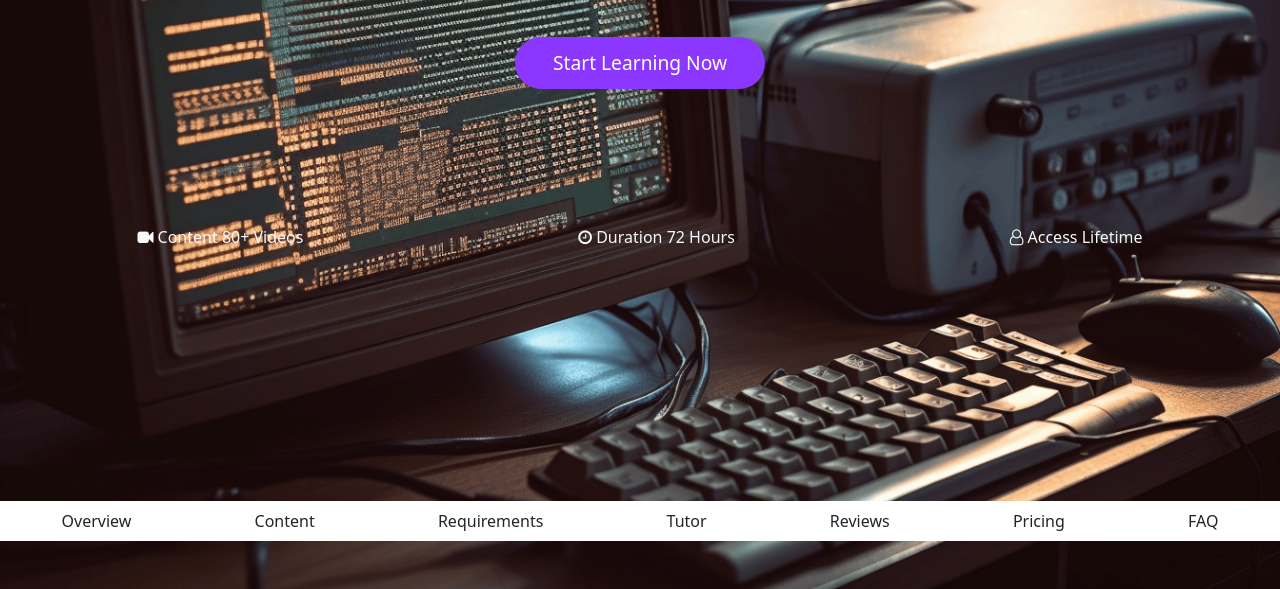
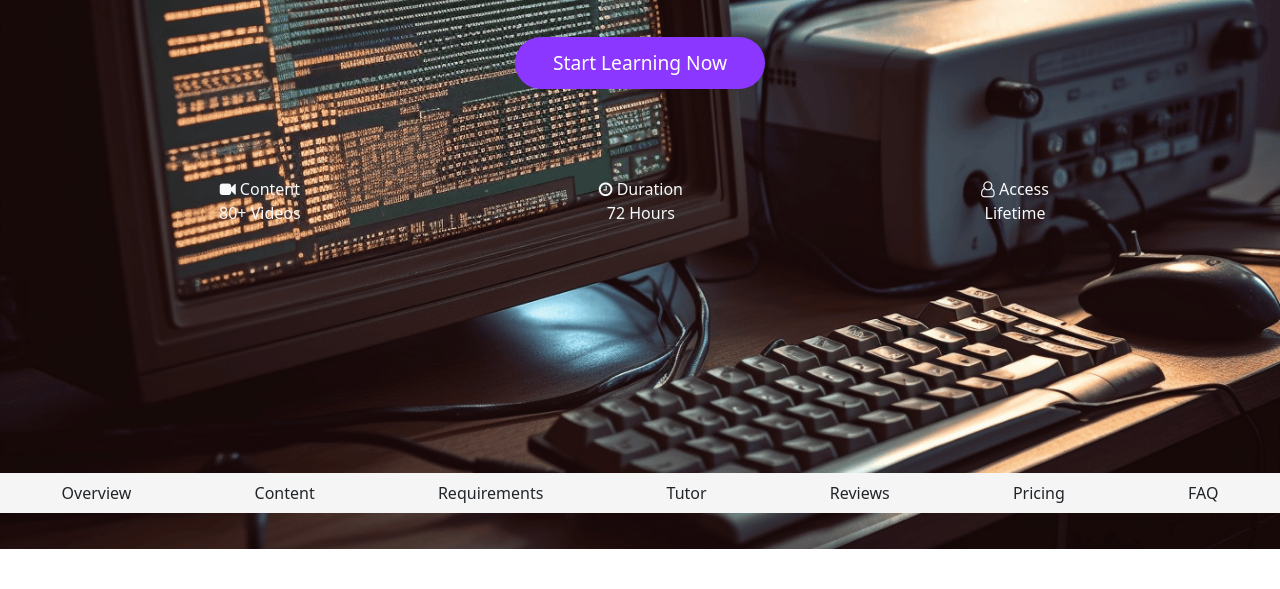
Before and after one commit to evcgit/bootstrap, a plain HTML site: page index.html in a window 1280 px wide. Shown: the part 259-848 px from the top of the page. After the commit the page ends 808 px from the top, so only its background shows below. Drawn offline with nearby package versions, Linux system fonts and the light colour scheme.

Commit message:
complete

```diff
--- a/_base.scss
+++ /dev/null
@@ -1 +0,0 @@
-$contrast-color: #8b37ff;
--- a/index.html
+++ b/index.html
@@ -10,20 +10,20 @@
     <link rel="stylesheet" href="https://cdnjs.cloudflare.com/ajax/libs/font-awesome/4.7.0/css/font-awesome.min.css">
     </head>
   <body>
-    <div>
+    <div class="container">
       <h5>Promote Your Online Courses Like A Pro</h5>
       <h1><span class="purpleBrackets">&#10100;</span>DevCourse<span class="purpleBrackets">&#10101;</span></h1>
       <h4>A Course Landing Page Template For Developers</h4>
       <button>Start Learning Now</button>
     </div>
 
-    <div class="nav nav-pills flex-column flex-sm-row">
-      <div class="flex-sm-fill text-sm-center nav-link text-light"><i class="fa fa-video-camera" aria-hidden="true"></i> Content <h7>80+ Videos</span></div>
-      <div class="flex-sm-fill text-sm-center nav-link text-light"><i class="fa fa-clock-o" aria-hidden="true"></i> Duration <span>72 Hours</span></div>
-      <div class="flex-sm-fill text-sm-center nav-link text-light"><i class="fa fa-user-o" aria-hidden="true"></i> Access <span>Lifetime</span></div>
+    <div class="nav nav-pills flex-column flex-sm-row container">
+      <div class="flex-sm-fill text-sm-center nav-link text-light"><i class="fa fa-video-camera" aria-hidden="true"></i> Content <div>80+ Videos</div></div>
+      <div class="flex-sm-fill text-sm-center nav-link text-light"><i class="fa fa-clock-o" aria-hidden="true"></i> Duration <div>72 Hours</div></div>
+      <div class="flex-sm-fill text-sm-center nav-link text-light"><i class="fa fa-user-o" aria-hidden="true"></i> Access <div>Lifetime</div></div>
     </div>
 
-    <nav class="nav nav-pills flex-column flex-sm-row fixed-bottom">
+    <nav class="nav nav-pills flex-column flex-sm-row">
       <a class="flex-sm-fill text-sm-center nav-link text-dark" href="#">Overview</a>
       <a class="flex-sm-fill text-sm-center nav-link text-dark" href="#">Content</a>
       <a class="flex-sm-fill text-sm-center nav-link text-dark" href="#">Requirements</a>
--- a/style.scss
+++ b/style.scss
@@ -1,4 +1,4 @@
-@use 'base';
+$contrast-color: #8b37ff;
 
 * {
     padding: 0;
@@ -7,10 +7,10 @@
 
 body {
     background-image: url(./images/computer-screen-with-python-code.png);
-    height: 100vh;
+    height: 95vh;
     background-size: 100% 100%;
 
-    div {
+    .container {
         display: flex;
         flex-direction: column;
         align-items: center;
@@ -22,7 +22,7 @@ body {
         }
     }
     .purpleBrackets {
-        color: base.$contrast-color;
+        color: $contrast-color;
     }
 }
 
@@ -32,7 +32,7 @@ h1 {
 }
 
 button {
-    background-color: base.$contrast-color;
+    background-color: $contrast-color;
     padding: .6em 2em;
     font-size: 1.5vw;
     border-radius: 2rem;
@@ -42,6 +42,12 @@ button {
 }
 
 nav {
-    background-color: white;
-    z-index: -1;
+    background-color: whitesmoke;
+    margin-top: 30vh;
 }
+
+@media (max-width: 500px) {
+    nav {
+        margin-top: 20vh;
+    }
+}
```
Also changed, not shown: style.css, 1 other file.
